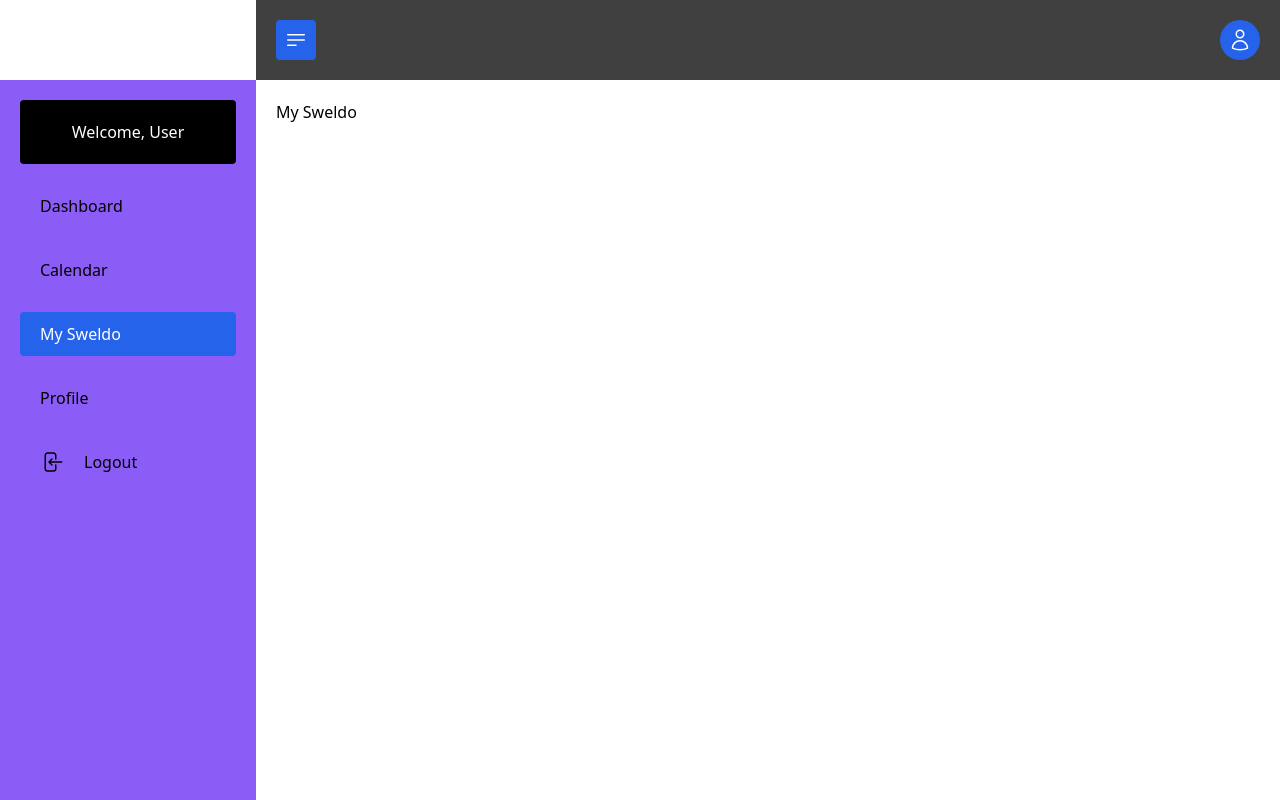
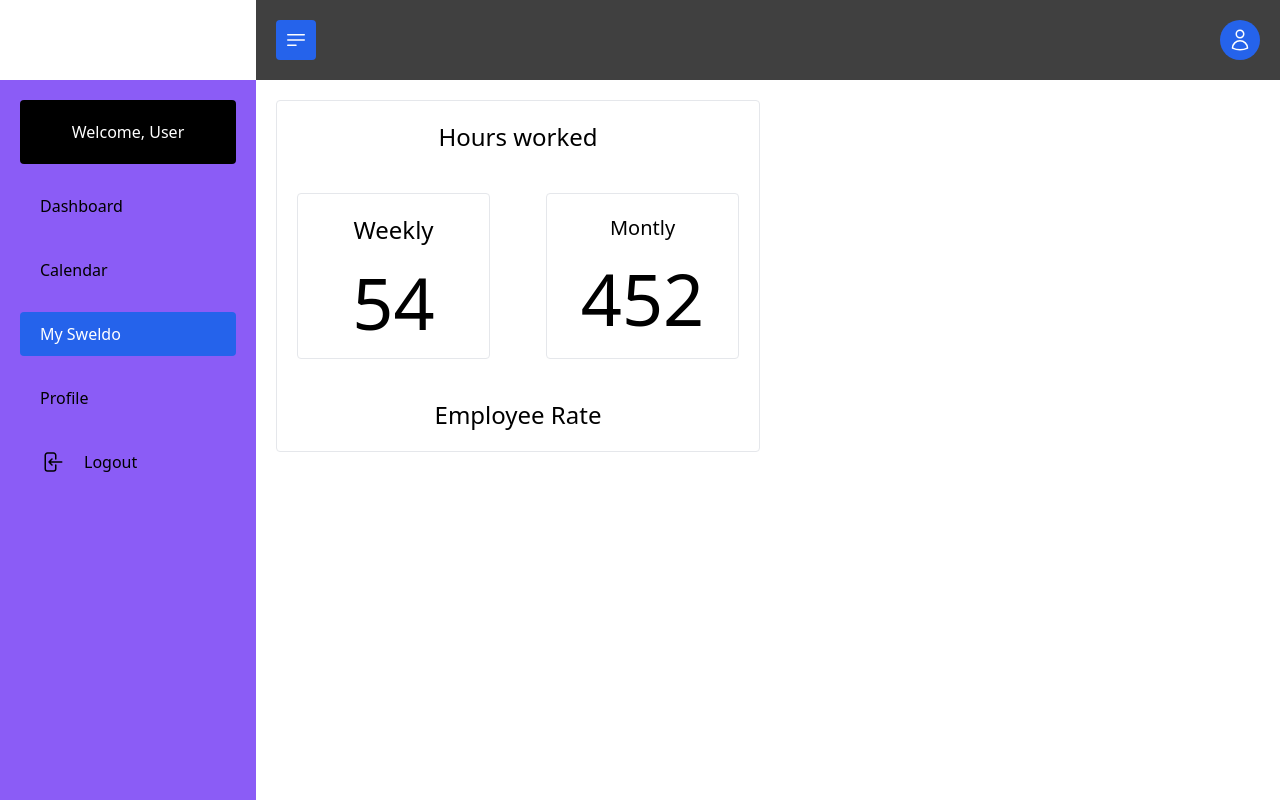
Before and after one commit to PrgDominique/Sweldo-App-Frontend, a React (Create React App) app: page /my-sweldo in a window 1280 px wide. Built offline with nearby package versions, Linux system fonts and the light colour scheme; no server answers; sample sign-in values are in the browser's storage.

Commit message:
added my-sweldo layout

```diff
--- a/src/pages/portal/user/my-sweldo.jsx
+++ b/src/pages/portal/user/my-sweldo.jsx
@@ -1,5 +1,30 @@
 const MySweldo = () => {
-  return <div>My Sweldo</div>
-}
+  return (
+    <>
+      <div className="container mx-auto">
+        <div className="grid grid-cols-2 gap-4">
+          <div className="col-span-1 border rounded">
+            <p className="text-2xl text-center m-5">Hours worked</p>
+            <div className="grid grid-cols-2 gap-4">
+              <div className="col-span-1 border rounded m-5">
+                <p className="text-2xl text-center m-5">Weekly</p>
+                <p className="text-7xl text-center m-5">54</p>
+              </div>
+              <div className="col-span-1 border rounded m-5">
+                <p className="text-xl text-center m-5">Montly</p>
+                <p className="text-7xl text-center m-5">452</p>
+              </div>
+            </div>
+            <p className="text-2xl text-center m-5">Employee Rate</p>
 
-export default MySweldo
+          </div>
+        </div>
+        <div className="grid grid-cols-2 gap-4">
+          {/* Announcements */}
+        </div>
+      </div>
+    </>
+  );
+};
+
+export default MySweldo;
```
